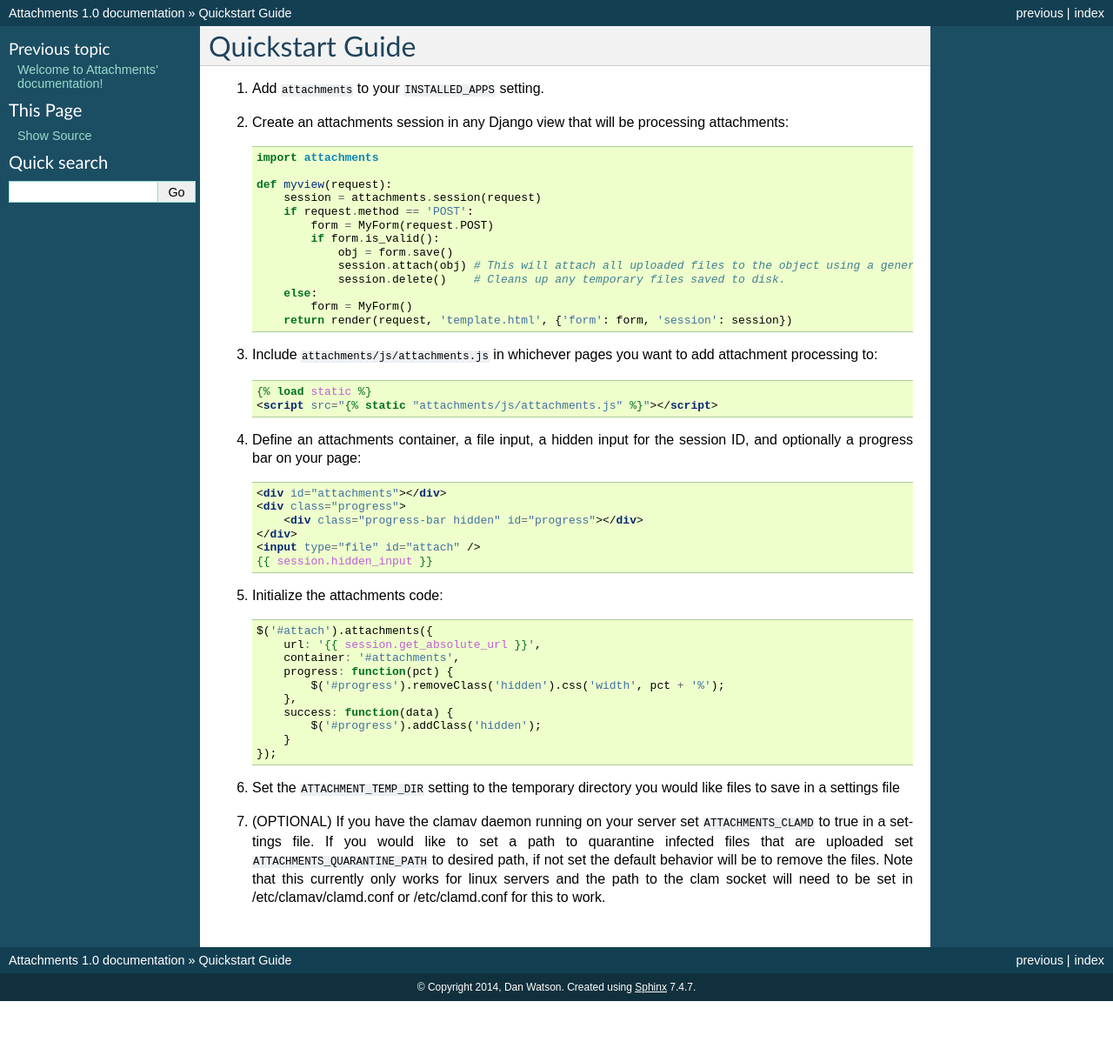
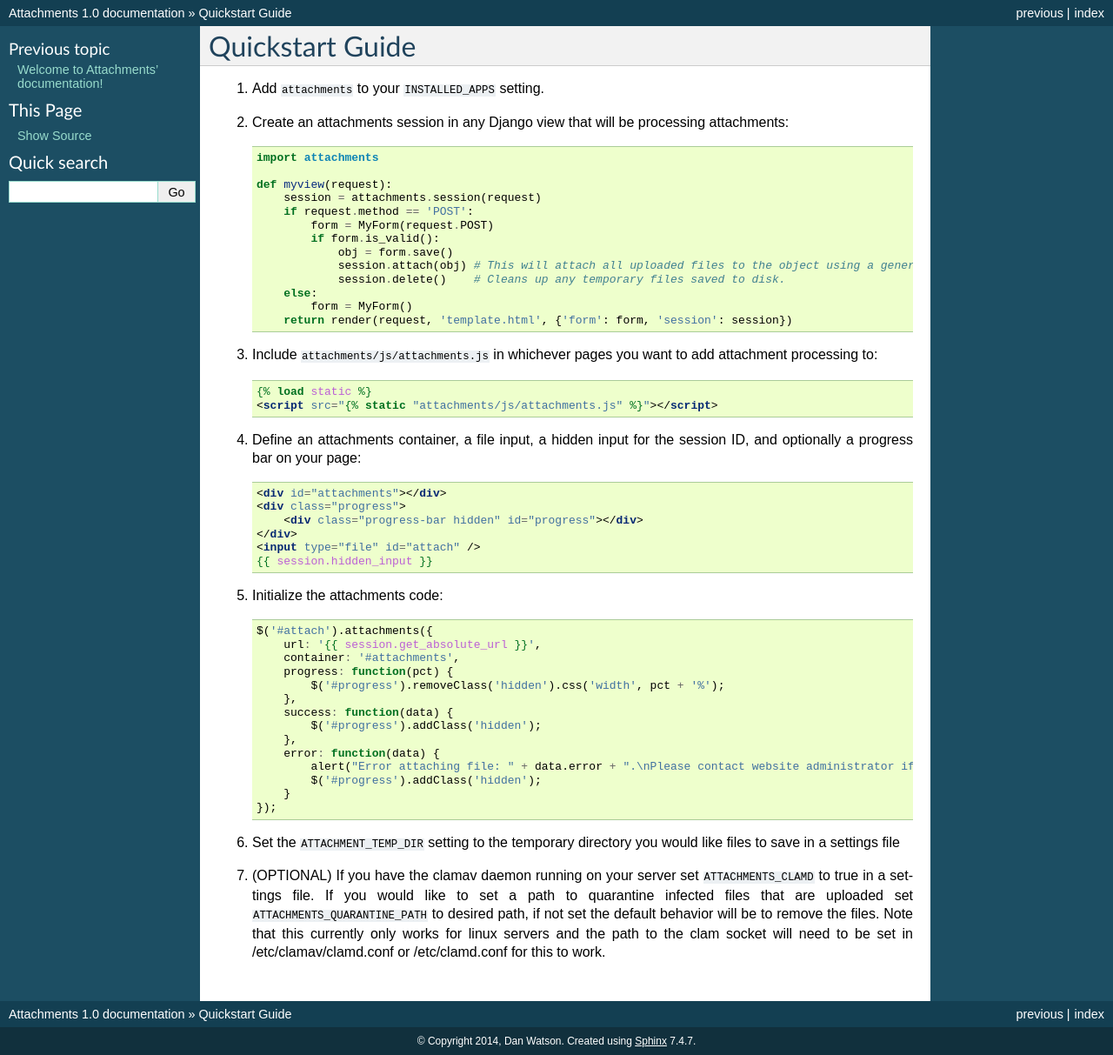
Before and after one commit to imsweb/django-dynamic-attachments, a Sphinx documentation site: the page built from docs/quickstart.rst, in a window 1280 px wide. Shown: the whole page at 87% size. Built offline with Sphinx 7.4.7, drawn with Linux system fonts in a browser that asks for light colours; before the commit the page ends 1151 px from its top, so only the background shows below that.

Commit message:
851 Added info to docs on how to display error and fixed os.path.join

```diff
--- a/docs/quickstart.rst
+++ b/docs/quickstart.rst
@@ -47,6 +47,10 @@ Quickstart Guide
             },
             success: function(data) {
                 $('#progress').addClass('hidden');
+            },
+            error: function(data) {
+                alert("Error attaching file: " + data.error + ".\nPlease contact website administrator if this problem persists.");
+                $('#progress').addClass('hidden');
             }
         });
 
```
Also changed, not shown: 1 other file.
